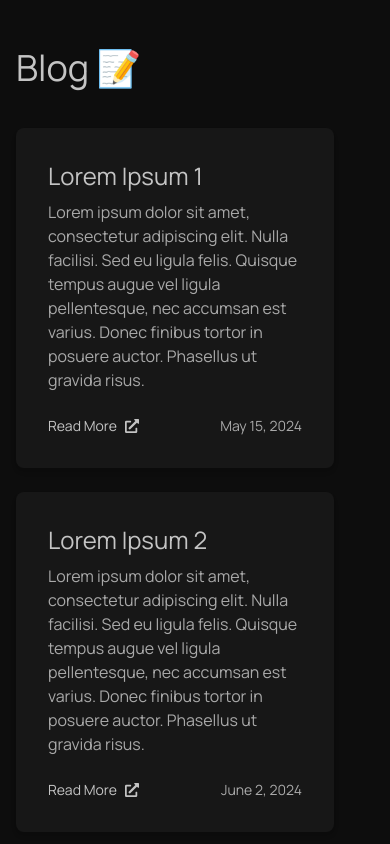
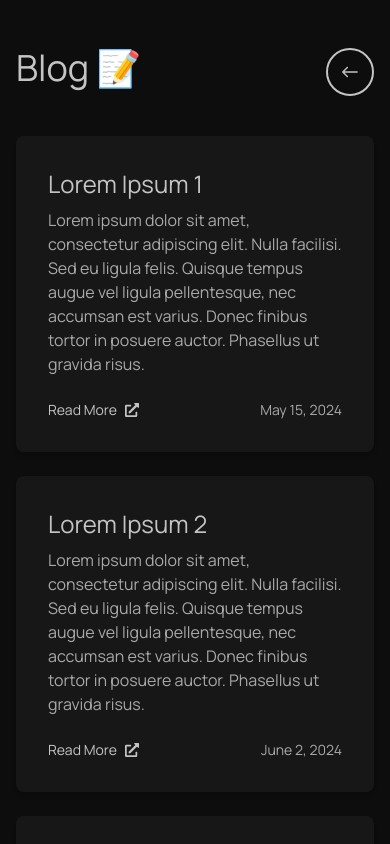
Before and after one commit to asgarindoo/portofolio-v1, a Next.js app: page /blog in a window 390 px wide. Shown: the top 844 px of the page. Built offline with nearby package versions, Linux system fonts and the light colour scheme; what tailwindcss-animated would draw is missing.

Commit message:
update a lot of stuff

```diff
--- a/src/app/about/page.js
+++ b/src/app/about/page.js
@@ -1,5 +1,6 @@
 import Head from "next/head";
 import Sidebar from "../components/sidebar";
+import BackToHomeIcon from "../components/BackToHome";
 
 const About = () => {
   return (
@@ -14,10 +15,11 @@ const About = () => {
       </Head>
 
       <main className="max-w-7xl mx-auto py-12 px-4 sm:px-6 lg:px-8 flex flex-wrap ">
-        <div className="w-full md:w-2/3 pr-10 ">
-          <h1 className="text-4xl  text-[#c4c4c4] mb-10 font-manrope">
+        <div className="w-full md:w-2/3 md:pr-10 ">
+          <h1 className="flex justify-between  text-4xl  text-[#c4c4c4] mb-10 font-manrope">
             {" "}
             Hi There 👋
+            <BackToHomeIcon />
           </h1>
           <h2 className="text-4xl mb-14 font-semibold sm:text-5xl lg:mb-10 lg:mt-10 font-manrope animate-fade-down animate-duration-500">
             <span className="text-[#c4c4c4] opacity-55">I{"'"}m </span>
--- a/src/app/blog/page.js
+++ b/src/app/blog/page.js
@@ -1,6 +1,7 @@
 import Head from "next/head";
 import Sidebar from "../components/sidebar";
 import BlogPost from "../components/BlogPost";
+import BackToHomeIcon from "../components/BackToHome";
 
 const BlogPage = () => {
   return (
@@ -15,9 +16,10 @@ const BlogPage = () => {
       </Head>
 
       <main className="max-w-7xl mx-auto py-12 px-4 sm:px-6 lg:px-8 flex flex-wrap">
-        <div className="w-full md:w-2/3 pr-10">
-          <h1 className="text-4xl text-[#c4c4c4] mb-10 font-manrope">
-            Blog 📝
+        <div className="w-full md:w-2/3 md:pr-10">
+          <h1 className="flex justify-between text-4xl text-[#c4c4c4] mb-10 font-manrope">
+            <p>Blog 📝</p>
+            <BackToHomeIcon />
           </h1>
 
           {/* Render BlogPosts */}
--- /dev/null
+++ b/src/app/components/BackToHome.js
@@ -0,0 +1,14 @@
+import Link from "next/link";
+import { IoIosArrowRoundBack } from "react-icons/io";
+
+const BackToHomeIcon = () => {
+  return (
+    <Link
+      href="/"
+      className="flex items-center justify-center w-12 h-12 border-2 border-[#c4c4c4] rounded-full p-2 cursor-pointer transform transition-transform duration-300 hover:rotate-90">
+      <IoIosArrowRoundBack />
+    </Link>
+  );
+};
+
+export default BackToHomeIcon;
--- a/src/app/project/page.js
+++ b/src/app/project/page.js
@@ -1,7 +1,7 @@
 import Head from "next/head";
 import Sidebar from "../components/sidebar";
 import Project from "../components/project";
-import { IoIosArrowRoundBack } from "react-icons/io";
+import BackToHomeIcon from "../components/BackToHome";
 
 const ProjectPage = () => {
   return (
@@ -19,7 +19,7 @@ const ProjectPage = () => {
         <div className="w-full lg:w-2/3 md:pr-10">
           <h1 className="flex justify-between text-4xl text-[#c4c4c4] mb-10 font-manrope">
             <p>Project 👀</p>
-            <IoIosArrowRoundBack className=" w-12 h-12 border-2 border-[#c4c4c4] rounded-full p-2 cursor-pointer  transform transition-transform duration-300 hover:rotate-90" />
+            <BackToHomeIcon />
           </h1>
 
           <Project />
--- a/src/app/resume/page.js
+++ b/src/app/resume/page.js
@@ -1,7 +1,7 @@
 import Head from "next/head";
 import Sidebar from "../components/sidebar";
 import EmbeddedResume from "../components/resume";
-import { IoIosArrowRoundBack } from "react-icons/io";
+import BackToHomeIcon from "../components/BackToHome";
 
 const Resume = () => {
   return (
@@ -19,7 +19,7 @@ const Resume = () => {
         <div className="w-full md:w-2/3 md:pr-10 ">
           <h1 className="flex justify-between text-4xl text-[#c4c4c4] mb-10 font-manrope">
             <p>Resume 📄</p>
-            <IoIosArrowRoundBack className=" w-12 h-12 border-2 border-[#c4c4c4] rounded-full p-2 cursor-pointer  transform transition-transform duration-300 hover:rotate-90" />
+            <BackToHomeIcon />
           </h1>
           <EmbeddedResume />
         </div>
```
